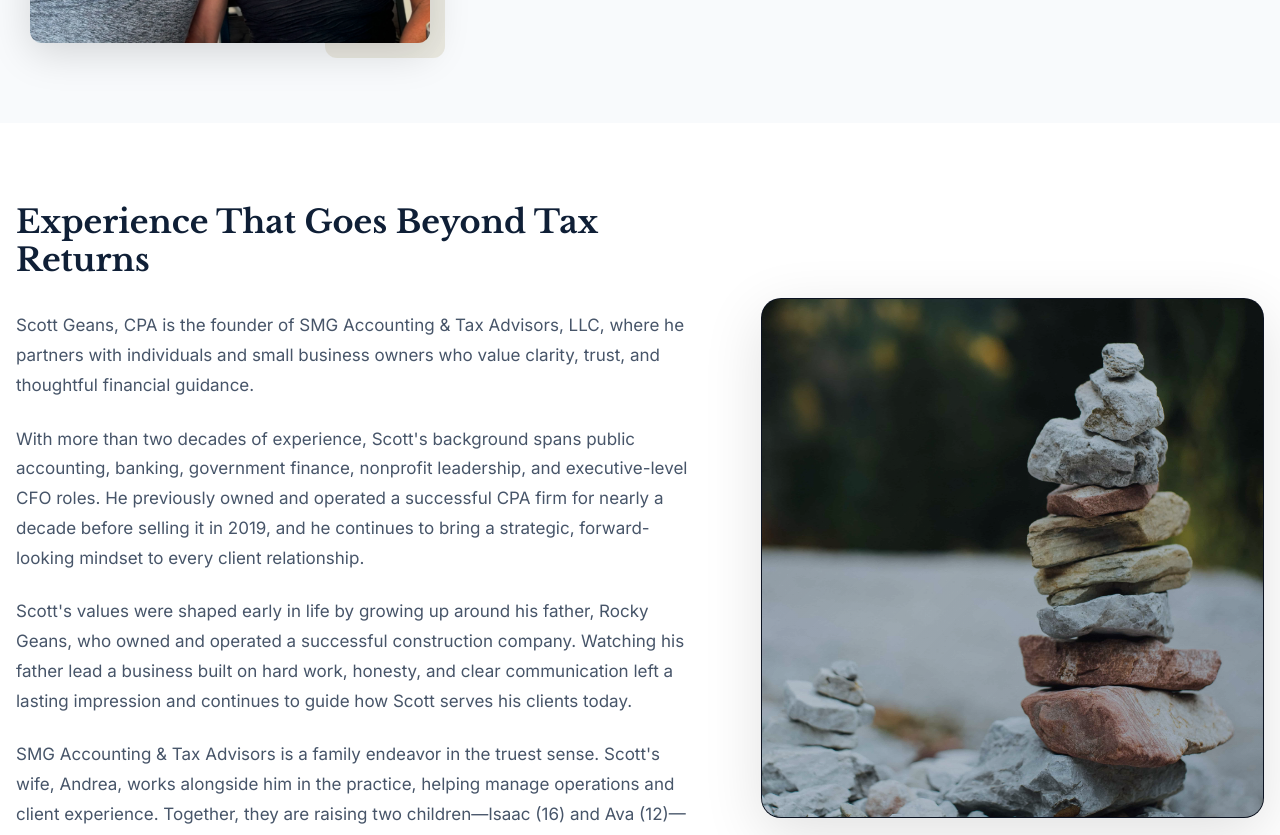
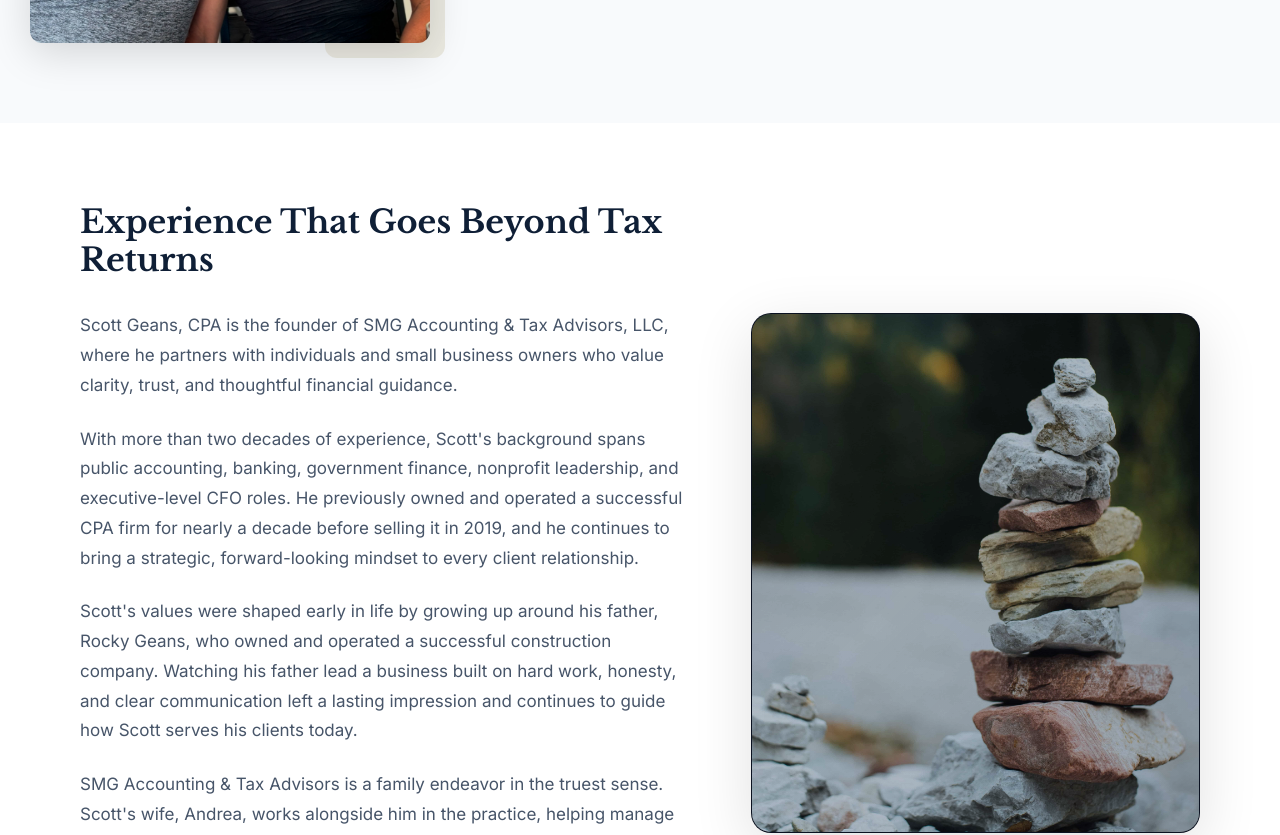
Before and after one commit to paulpaulx1/ibc-demo, a Next.js app: page /about in a window 1280 px wide. Shown: the part 520-1355 px from the top of the page. Built offline with nearby package versions, Linux system fonts and the light colour scheme.

Commit message:
padding on about page

```diff
--- a/app/about/AboutPage.module.css
+++ b/app/about/AboutPage.module.css
@@ -160,7 +160,7 @@
 
 /* Story */
 .story {
-    padding: 5rem 0;
+    padding: 5rem 4rem;
     background: white;
     opacity: 0;
     transform: translateY(30px);
```
